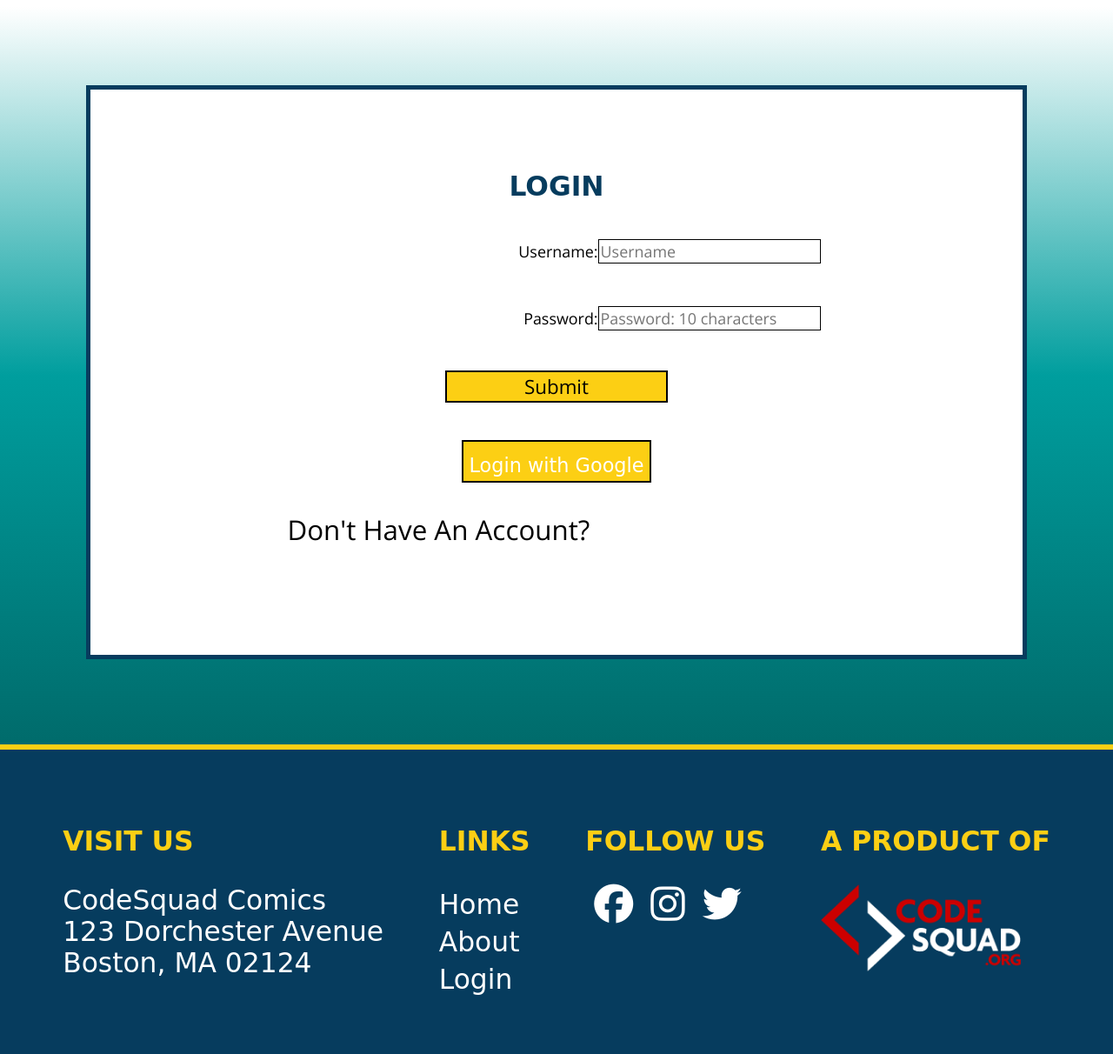
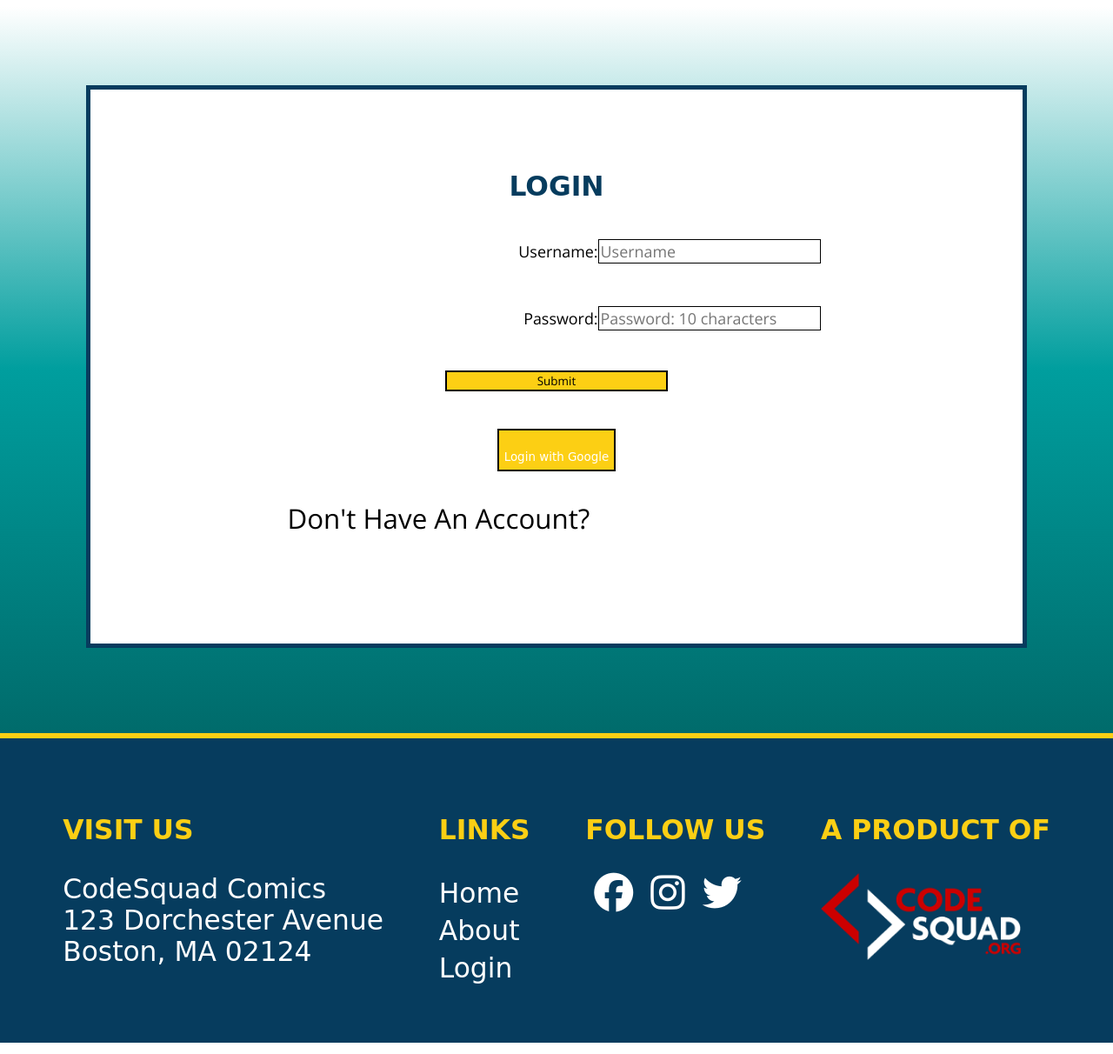
Before and after one commit to Zhikeng/codesquadComics, a Node server app: page /login in a window 1280 px wide. Shown: the part 118-1330 px from the top of the page at 87% size. Run offline with Node 20, Linux system fonts and the light colour scheme; the visitor is signed in with stand-in values (Sample User, id 1); some libraries are stand-ins or nearby versions; some web fonts are replaced.

Commit message:
Update styles.css

```diff
--- a/public/styles/styles.css
+++ b/public/styles/styles.css
@@ -247,11 +247,11 @@ textarea {
     border:var(--black) solid 2px;
     margin:0 auto;
     display: block;
-    font-size: 1rem;
+    font-size: 0.6rem;
 }
 
 .login-font {
-    font-size: 1rem;
+    font-size: 0.6rem;
 }
 
 .codesquad-comics-intro {
```
